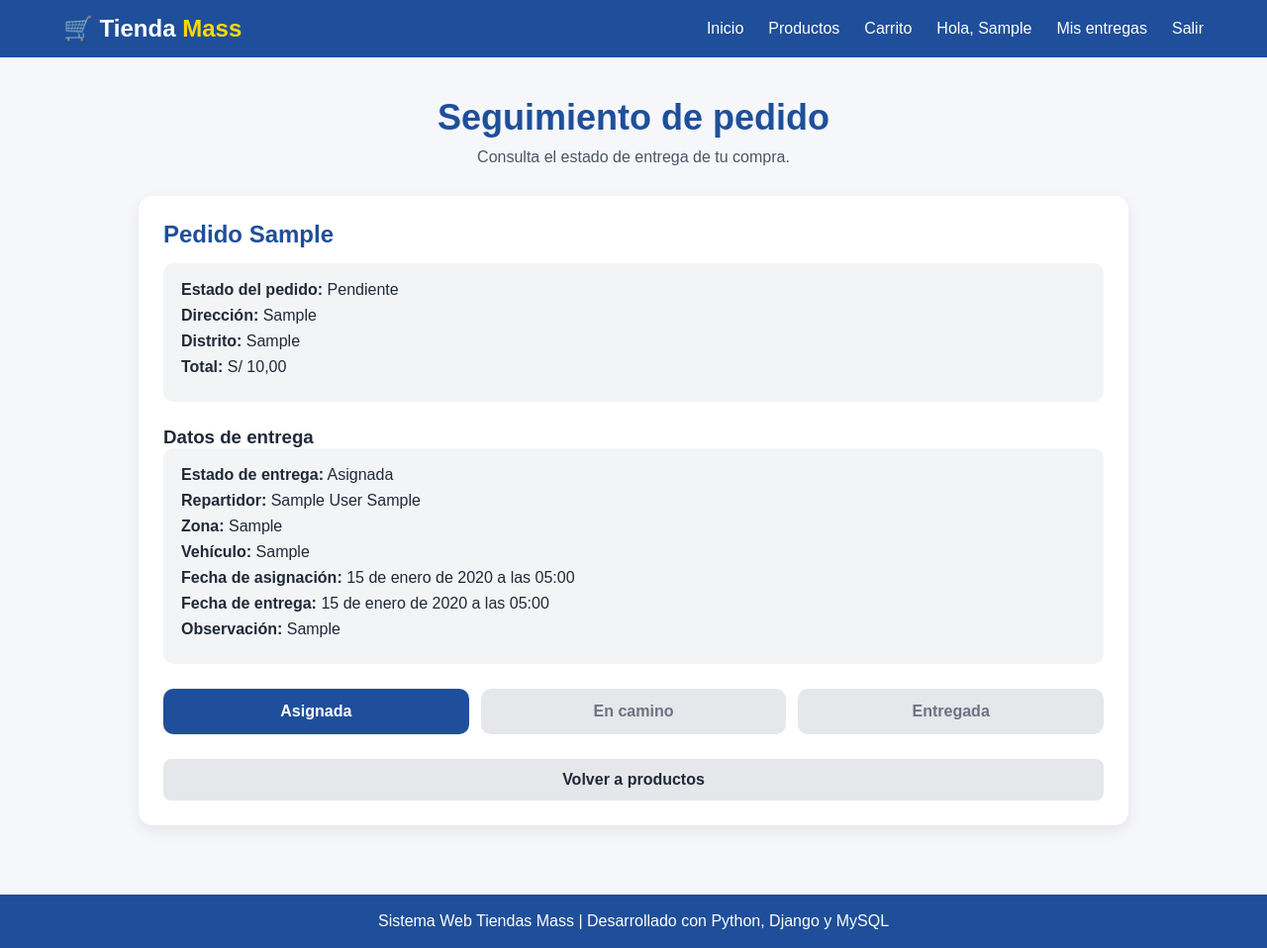
After one commit to Danmedflo/Tiendas-Mass, a Django app: page /pedido/1/seguimiento/ in a window 1280 px wide. The commit adds this page. Shown: the whole page at 99% size. Run offline with Django 5.2, Linux system fonts and the light colour scheme; a user stored in the database is signed in; tables that the repository leaves empty hold one stand-in row (values such as "Sample post").

Commit message:
implementar entregas y seguimiento de pedidos

```diff
--- /dev/null
+++ b/apps/delivery/urls.py
@@ -0,0 +1,18 @@
+"""
+Archivo: urls.py
+Aplicación: delivery
+Proyecto: Sistema Web Tiendas Mass
+Autor: Daniel Medina
+Descripción: Define las rutas para seguimiento y gestión de entregas.
+"""
+
+from django.urls import path
+from . import views
+
+app_name = 'delivery'
+
+urlpatterns = [
+    path('pedido/<int:pedido_id>/seguimiento/', views.delivery_tracking, name='tracking'),
+    path('repartidor/entregas/', views.delivery_assigned_list, name='assigned_list'),
+    path('repartidor/entrega/<int:entrega_id>/actualizar/', views.update_delivery_status, name='update_status'),
+]
--- a/apps/delivery/views.py
+++ b/apps/delivery/views.py
@@ -1,3 +1,121 @@
-from django.shortcuts import render
+"""
+Archivo: views.py
+Aplicación: delivery
+Proyecto: Sistema Web Tiendas Mass
+Autor: Daniel Medina
+Descripción: Define las vistas para seguimiento y actualización de entregas.
+"""
 
-# Create your views here.
+from django.contrib import messages
+from django.contrib.auth.decorators import login_required
+from django.shortcuts import get_object_or_404, redirect, render
+from django.utils import timezone
+
+from apps.orders.models import Pedido
+from .forms import ActualizarEntregaForm
+from .models import Entrega, Repartidor
+
+
+@login_required
+def delivery_tracking(request, pedido_id):
+    """
+    Permite al cliente ver el seguimiento de entrega de su pedido.
+    """
+
+    pedido = get_object_or_404(
+        Pedido.objects.select_related('cliente'),
+        id=pedido_id,
+        cliente__user=request.user
+    )
+
+    entrega = getattr(pedido, 'entrega', None)
+
+    return render(request, 'delivery/tracking.html', {
+        'pedido': pedido,
+        'entrega': entrega,
+    })
+
+
+@login_required
+def delivery_assigned_list(request):
+    """
+    Muestra al repartidor las entregas que tiene asignadas.
+    """
+
+    try:
+        repartidor = request.user.empleado.repartidor
+    except Exception:
+        messages.error(request, 'Tu usuario no está vinculado a un repartidor.')
+        return redirect('core:home')
+
+    entregas = Entrega.objects.select_related(
+        'pedido',
+        'pedido__cliente',
+        'repartidor'
+    ).filter(
+        repartidor=repartidor
+    ).order_by('-fecha_asignacion')
+
+    return render(request, 'delivery/assigned_list.html', {
+        'repartidor': repartidor,
+        'entregas': entregas,
+    })
+
+
+@login_required
+def update_delivery_status(request, entrega_id):
+    """
+    Permite al repartidor actualizar el estado de una entrega.
+    """
+
+    try:
+        repartidor = request.user.empleado.repartidor
+    except Exception:
+        messages.error(request, 'Tu usuario no está vinculado a un repartidor.')
+        return redirect('core:home')
+
+    entrega = get_object_or_404(
+        Entrega.objects.select_related('pedido'),
+        id=entrega_id,
+        repartidor=repartidor
+    )
+
+    if request.method == 'POST':
+        form = ActualizarEntregaForm(request.POST)
+
+        if form.is_valid():
+            nuevo_estado = form.cleaned_data['estado']
+            observacion = form.cleaned_data.get('observacion') or ''
+
+            entrega.estado = nuevo_estado
+            entrega.observacion = observacion
+
+            if nuevo_estado == Entrega.ESTADO_EN_CAMINO:
+                entrega.pedido.estado = Pedido.ESTADO_EN_CAMINO
+
+            elif nuevo_estado == Entrega.ESTADO_ENTREGADA:
+                entrega.fecha_entrega = timezone.now()
+                entrega.pedido.estado = Pedido.ESTADO_ENTREGADO
+                repartidor.estado = Repartidor.ESTADO_DISPONIBLE
+                repartidor.save()
+
+            elif nuevo_estado in [Entrega.ESTADO_FALLIDA, Entrega.ESTADO_REPROGRAMADA]:
+                repartidor.estado = Repartidor.ESTADO_DISPONIBLE
+                repartidor.save()
+
+            entrega.pedido.save()
+            entrega.save()
+
+            messages.success(request, 'Estado de entrega actualizado correctamente.')
+            return redirect('delivery:assigned_list')
+
+    else:
+        form = ActualizarEntregaForm(initial={
+            'estado': entrega.estado,
+            'observacion': entrega.observacion,
+        })
+
+    return render(request, 'delivery/update_status.html', {
+        'form': form,
+        'entrega': entrega,
+    })
--- a/apps/payments/views.py
+++ b/apps/payments/views.py
@@ -16,6 +16,7 @@ from django.http import HttpResponse
 from django.shortcuts import get_object_or_404, redirect, render
 
 from apps.orders.models import Pedido
+from apps.delivery.services import asignar_entrega_automatica
 
 from .forms import PagoSimuladoForm
 from .models import Comprobante, Pago, Venta
@@ -92,6 +93,8 @@ def process_payment(request, pedido_id):
 
                 pedido.estado = Pedido.ESTADO_PAGADO
                 pedido.save()
+
+                asignar_entrega_automatica(pedido)
 
             messages.success(
                 request,
--- a/config/urls.py
+++ b/config/urls.py
@@ -18,6 +18,7 @@ urlpatterns = [
     path('', include('apps.accounts.urls')),
     path('', include('apps.orders.urls')),
     path('', include('apps.payments.urls')),
+    path('', include('apps.delivery.urls')),
 ]
 
 
--- a/static/css/styles.css
+++ b/static/css/styles.css
@@ -986,3 +986,85 @@ body {
         grid-template-columns: 1fr;
     }
 }
+
+/* Estilos de entregas y seguimiento */
+
+.tracking-container,
+.delivery-list-container {
+    width: 90%;
+    max-width: 1000px;
+    margin: 30px auto 70px;
+}
+
+.tracking-card,
+.delivery-card {
+    background-color: #ffffff;
+    padding: 25px;
+    border-radius: 14px;
+    box-shadow: 0 5px 15px rgba(0,0,0,0.08);
+    margin-bottom: 20px;
+}
+
+.tracking-card h2,
+.delivery-card h3 {
+    color: #1f4f9a;
+    margin-bottom: 15px;
+}
+
+.tracking-steps {
+    display: grid;
+    grid-template-columns: repeat(3, 1fr);
+    gap: 12px;
+    margin: 25px 0;
+}
+
+.step {
+    background-color: #e5e7eb;
+    color: #6b7280;
+    padding: 14px;
+    border-radius: 10px;
+    text-align: center;
+    font-weight: bold;
+}
+
+.step.active {
+    background-color: #1f4f9a;
+    color: #ffffff;
+}
+
+.delivery-card {
+    display: flex;
+    justify-content: space-between;
+    gap: 20px;
+    align-items: center;
+}
+
+.delivery-card p {
+    margin-bottom: 7px;
+}
+
+.delivery-actions {
+    min-width: 180px;
+    text-align: right;
+}
+
+@media (max-width: 700px) {
+    .tracking-steps {
+        grid-template-columns: 1fr;
+    }
+
+    .delivery-card {
+        flex-direction: column;
+        align-items: flex-start;
+    }
+
+    .delivery-actions {
+        width: 100%;
+        text-align: left;
+    }
+
+    .delivery-actions .btn-primary {
+        display: block;
+        text-align: center;
+    }
+}
--- a/templates/base.html
+++ b/templates/base.html
@@ -31,6 +31,7 @@ Descripción: Plantilla base reutilizable para todas las páginas del sistema.
 
             {% if user.is_authenticated %}
                 <li><a href="#">Hola, {{ user.first_name|default:user.username }}</a></li>
+                <li><a href="{% url 'delivery:assigned_list' %}">Mis entregas</a></li>
                 <li><a href="{% url 'accounts:logout' %}">Salir</a></li>
             {% else %}
                 <li><a href="{% url 'accounts:login' %}">Login</a></li>
--- /dev/null
+++ b/templates/delivery/tracking.html
@@ -0,0 +1,74 @@
+<!--
+Archivo: tracking.html
+Aplicación: delivery
+Proyecto: Sistema Web Tiendas Mass
+Autor: Daniel Medina
+Descripción: Vista de seguimiento de entrega para el cliente.
+-->
+
+{% extends 'base.html' %}
+
+{% block title %}Seguimiento | Tiendas Mass{% endblock %}
+
+{% block content %}
+
+<section class="page-header">
+    <h1>Seguimiento de pedido</h1>
+    <p>Consulta el estado de entrega de tu compra.</p>
+</section>
+
+<section class="tracking-container">
+
+    <div class="tracking-card">
+        <h2>Pedido {{ pedido.numero_pedido }}</h2>
+
+        <div class="order-info">
+            <p><strong>Estado del pedido:</strong> {{ pedido.get_estado_display }}</p>
+            <p><strong>Dirección:</strong> {{ pedido.direccion_entrega }}</p>
+            <p><strong>Distrito:</strong> {{ pedido.distrito }}</p>
+            <p><strong>Total:</strong> S/ {{ pedido.total }}</p>
+        </div>
+
+        {% if entrega %}
+            <h3>Datos de entrega</h3>
+
+            <div class="order-info">
+                <p><strong>Estado de entrega:</strong> {{ entrega.get_estado_display }}</p>
+                <p><strong>Repartidor:</strong> {{ entrega.repartidor.empleado.nombres }} {{ entrega.repartidor.empleado.apellidos }}</p>
+                <p><strong>Zona:</strong> {{ entrega.repartidor.zona }}</p>
+                <p><strong>Vehículo:</strong> {{ entrega.repartidor.vehiculo|default:"No especificado" }}</p>
+                <p><strong>Fecha de asignación:</strong> {{ entrega.fecha_asignacion }}</p>
+
+                {% if entrega.fecha_entrega %}
+                    <p><strong>Fecha de entrega:</strong> {{ entrega.fecha_entrega }}</p>
+                {% endif %}
+
+                {% if entrega.observacion %}
+                    <p><strong>Observación:</strong> {{ entrega.observacion }}</p>
+                {% endif %}
+            </div>
+
+            <div class="tracking-steps">
+                <div class="step active">Asignada</div>
+                <div class="step {% if entrega.estado == 'EN_CAMINO' or entrega.estado == 'ENTREGADA' %}active{% endif %}">
+                    En camino
+                </div>
+                <div class="step {% if entrega.estado == 'ENTREGADA' %}active{% endif %}">
+                    Entregada
+                </div>
+            </div>
+        {% else %}
+            <div class="empty-state">
+                <h3>Entrega pendiente de asignación</h3>
+                <p>Tu pedido ya fue procesado, pero aún no se asignó un repartidor disponible.</p>
+            </div>
+        {% endif %}
+
+        <a href="{% url 'catalog:product_list' %}" class="btn-secondary btn-full">
+            Volver a productos
+        </a>
+    </div>
+
+</section>
+
+{% endblock %}
--- a/templates/payments/payment_success.html
+++ b/templates/payments/payment_success.html
@@ -62,6 +62,10 @@ Descripción: Vista de confirmación de pago, venta y comprobante generado.
             Ver comprobante
         </a>
 
+        <a href="{% url 'delivery:tracking' pedido.id %}" class="btn-secondary btn-full">
+            Ver seguimiento de entrega
+        </a>
+
         <a href="{% url 'catalog:product_list' %}" class="btn-secondary btn-full">
             Seguir comprando
         </a>
```
Also changed, not shown: apps/delivery/forms.py (added, +33 -0 lines), apps/delivery/services.py (added, +65 -0 lines), templates/delivery/assigned_list.html (added, +50 -0 lines), templates/delivery/update_status.html (added, +55 -0 lines).
